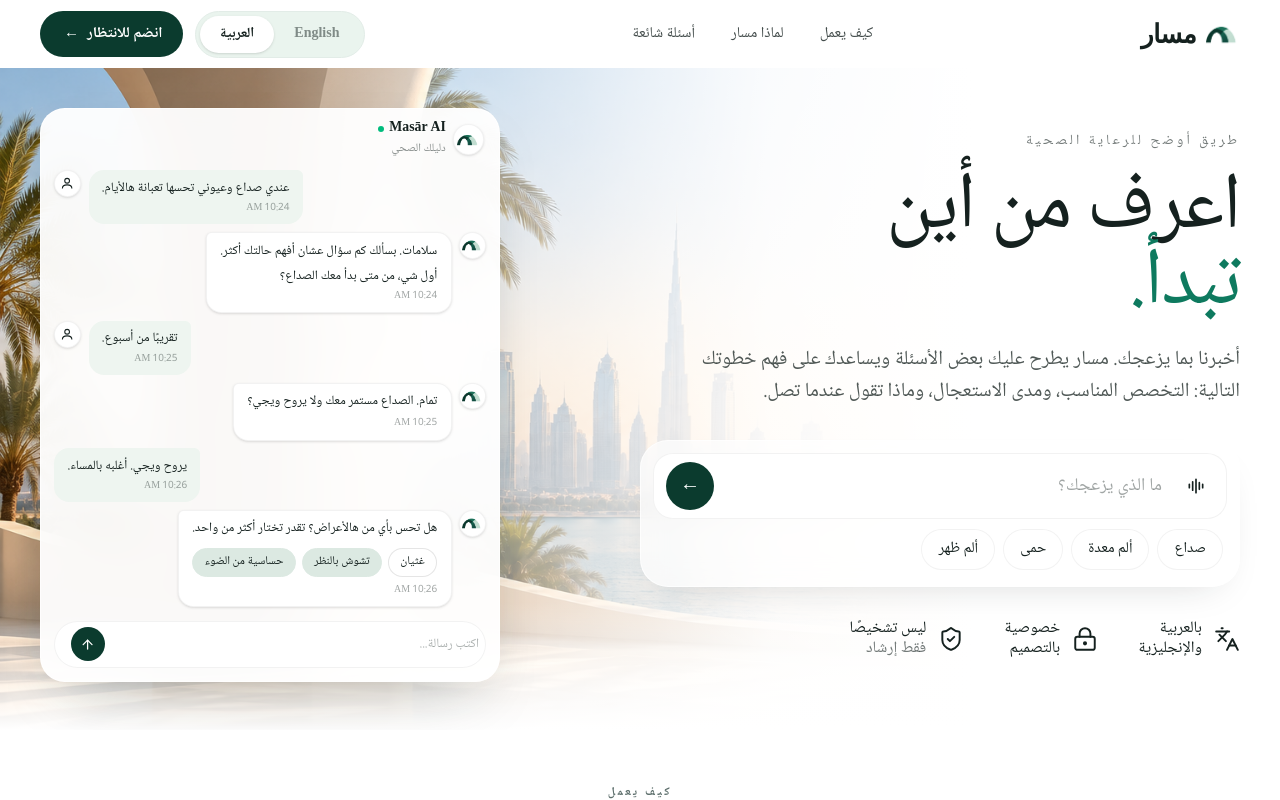
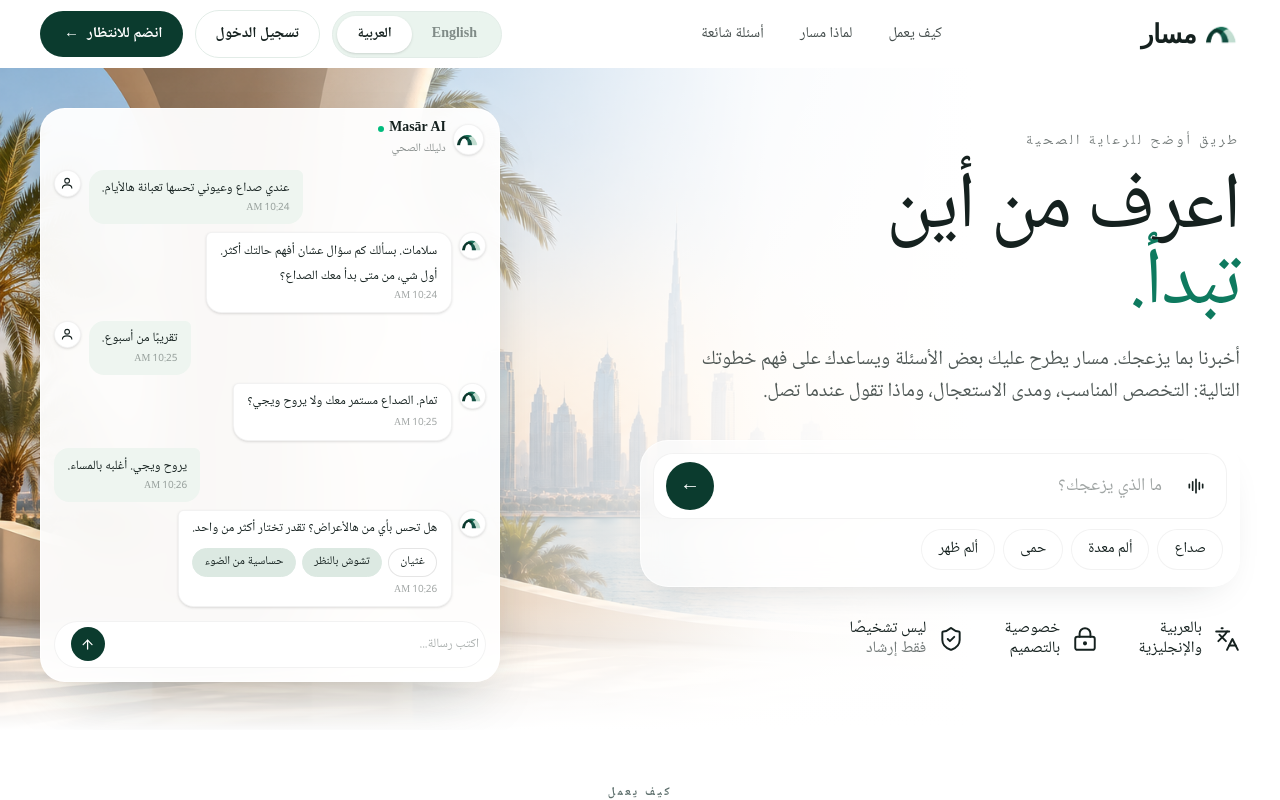
Before and after one commit to IkramBagban/masar, a React (Vite) app in the folder client/: page / in a window 1280 px wide. Shown: the top 800 px of the page. Built offline with nearby package versions, Linux system fonts and the light colour scheme; no server answers.

Commit message:
Header auth entry: Sign in button + My account menu item

```diff
--- a/client/src/components/layout/SiteHeader.tsx
+++ b/client/src/components/layout/SiteHeader.tsx
@@ -24,11 +24,27 @@ function initialsFor(
 function HeaderAuth() {
   const { isLoaded, isSignedIn } = useAuth();
   const { t } = useLocale();
-  if (!isLoaded || !isSignedIn) return null;
-  return <UserChip signOutLabel={t.account.signOut} />;
+  if (!isLoaded) return null;
+  if (!isSignedIn) {
+    return (
+      <Link
+        to="/sign-in"
+        className="inline-flex shrink-0 items-center rounded-full border border-line px-5 py-3 text-[15px] font-semibold text-ink transition hover:bg-white"
+      >
+        {t.nav.signIn}
+      </Link>
+    );
+  }
+  return <UserChip accountLabel={t.nav.account} signOutLabel={t.account.signOut} />;
 }
 
-function UserChip({ signOutLabel }: { signOutLabel: string }) {
+function UserChip({
+  accountLabel,
+  signOutLabel,
+}: {
+  accountLabel: string;
+  signOutLabel: string;
+}) {
   const { user } = useUser();
   const { signOut } = useClerk();
   const navigate = useNavigate();
@@ -87,9 +103,17 @@ function UserChip({ signOutLabel }: { signOutLabel: string }) {
       {open && (
         <div
           role="menu"
-          className="absolute end-0 top-full z-50 mt-2 w-52 overflow-hidden rounded-2xl border border-line bg-white p-1.5 shadow-[0_20px_50px_-20px_rgba(21,33,31,.35)]"
-        >
-          <button
+            className="absolute end-0 top-full z-50 mt-2 w-52 overflow-hidden rounded-2xl border border-line bg-white p-1.5 shadow-[0_20px_50px_-20px_rgba(21,33,31,.35)]"
+          >
+            <Link
+              to="/account"
+              role="menuitem"
+              onClick={() => setOpen(false)}
+              className="flex w-full cursor-pointer items-center gap-2.5 rounded-xl px-3 py-2.5 text-start text-[14px] font-medium text-ink hover:bg-bone"
+            >
+              {accountLabel}
+            </Link>
+            <button
             type="button"
             role="menuitem"
             onClick={() => void handleSignOut()}
```
Also changed, not shown: 1 other file (tests, documents, lock files or other folders).
